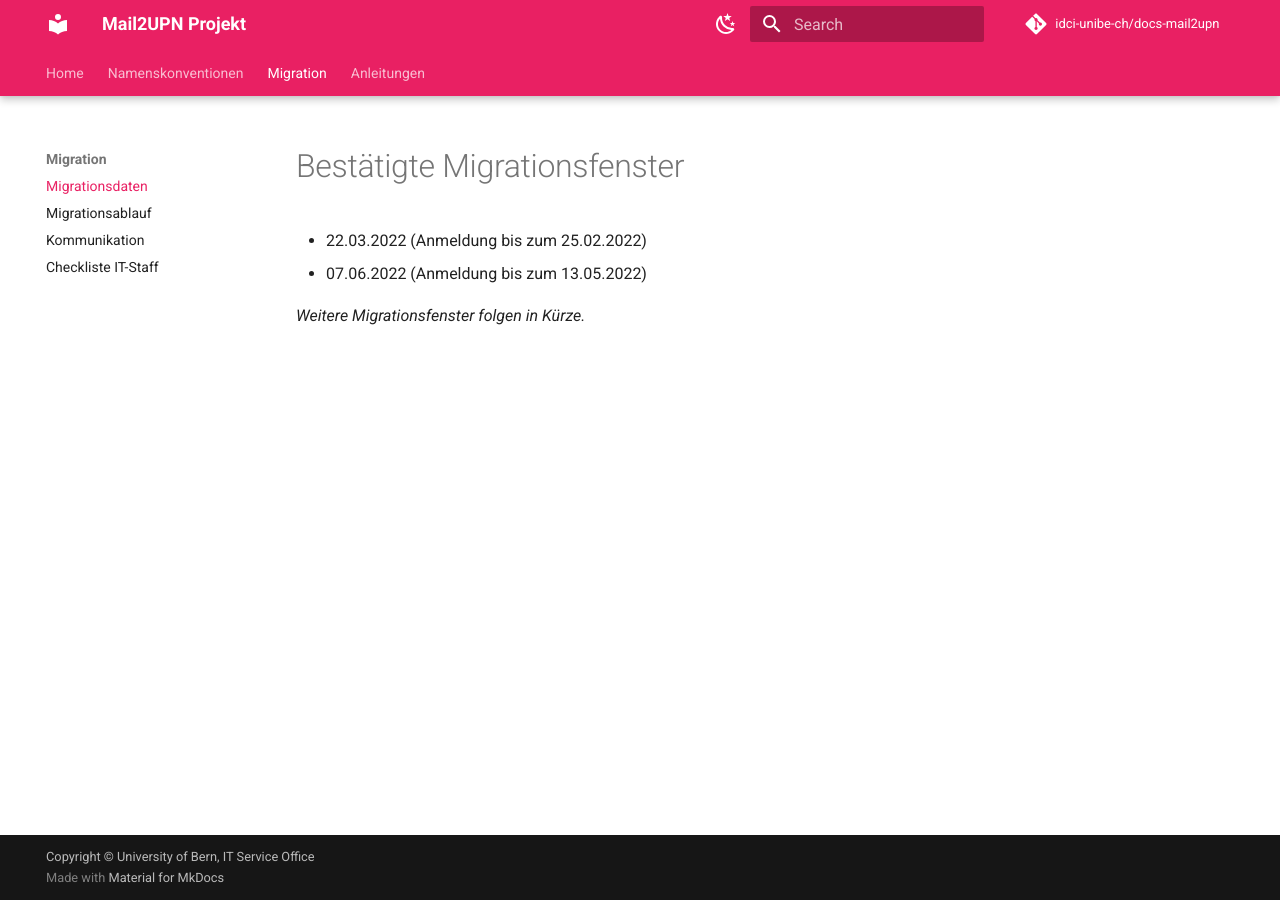
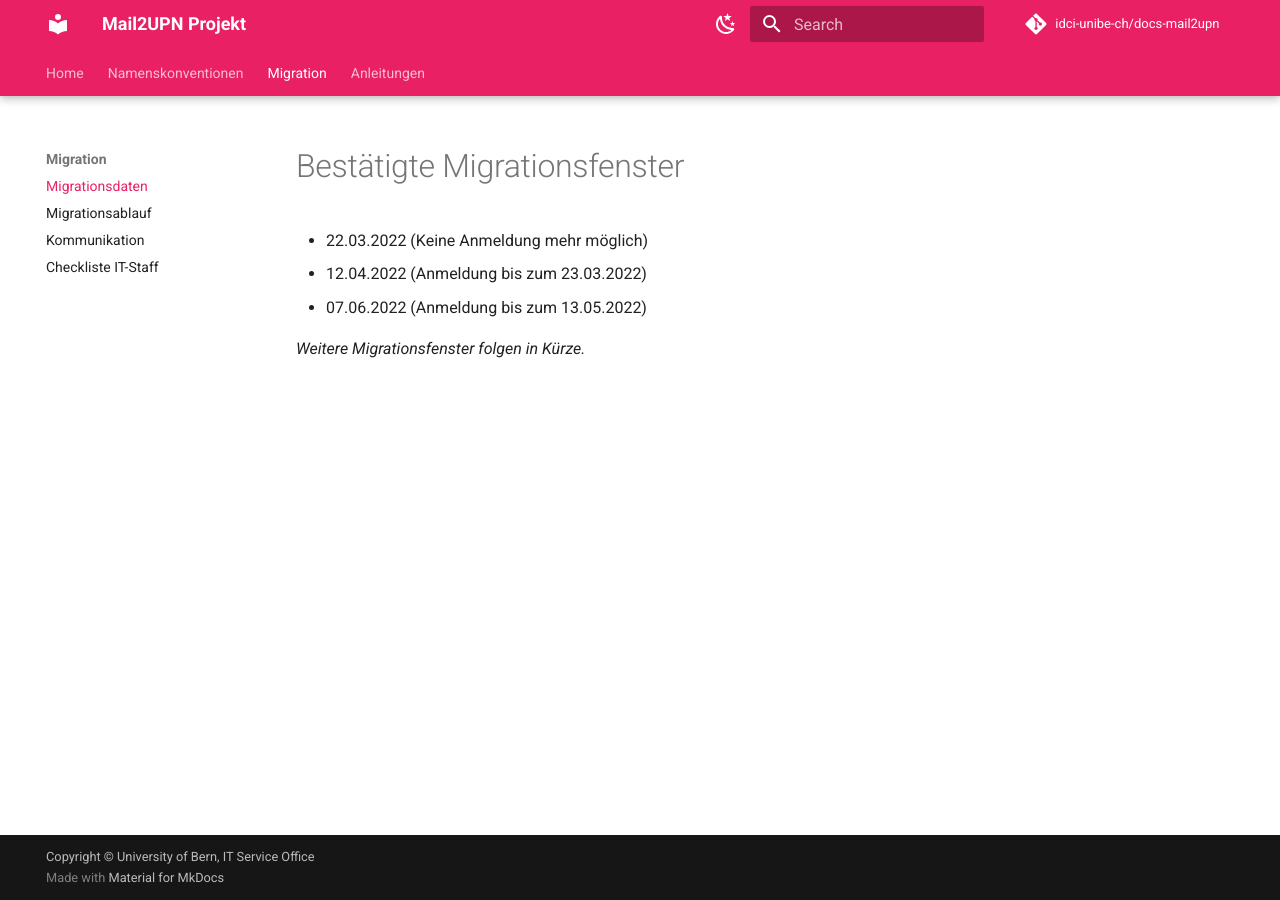
Before and after one commit to idci-unibe-ch/docs-mail2upn, an MkDocs documentation site: the page built from docs/migration/migration-dates.md, in a window 1280 px wide. Built offline with MkDocs 1.6.1 and Material for MkDocs 9.7.7, drawn with Linux system fonts in a browser that asks for light colours; comment, search, counter and statistics services are not loaded.

Commit message:
Update migration-dates.md

```diff
--- a/docs/migration/migration-dates.md
+++ b/docs/migration/migration-dates.md
@@ -1,6 +1,7 @@
 # Bestätigte Migrationsfenster
 
-- 22.03.2022 (Anmeldung bis zum 25.02.2022)
+- 22.03.2022 (Keine Anmeldung mehr möglich)
+- 12.04.2022 (Anmeldung bis zum 23.03.2022)
 - 07.06.2022 (Anmeldung bis zum 13.05.2022)
 
 *Weitere Migrationsfenster folgen in Kürze.*
```
